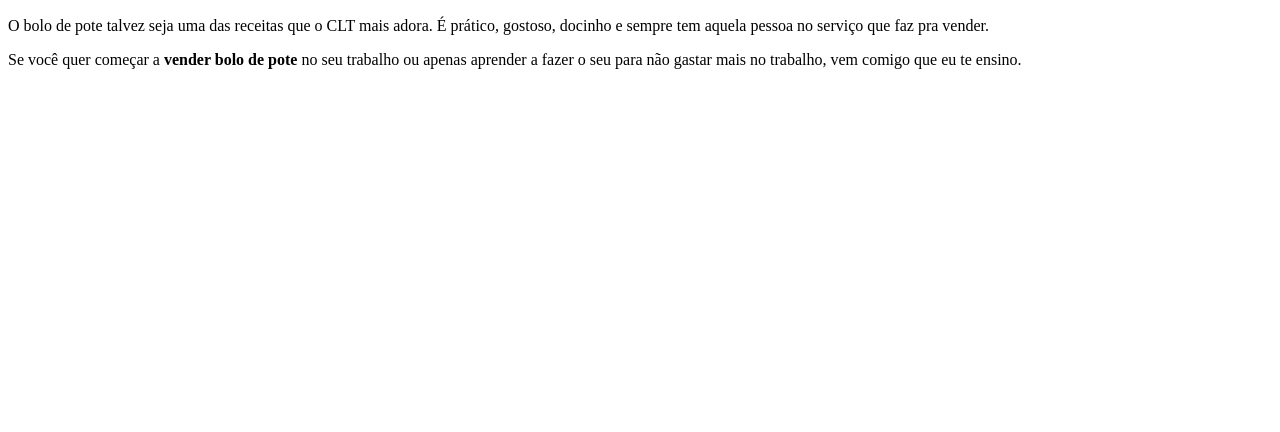
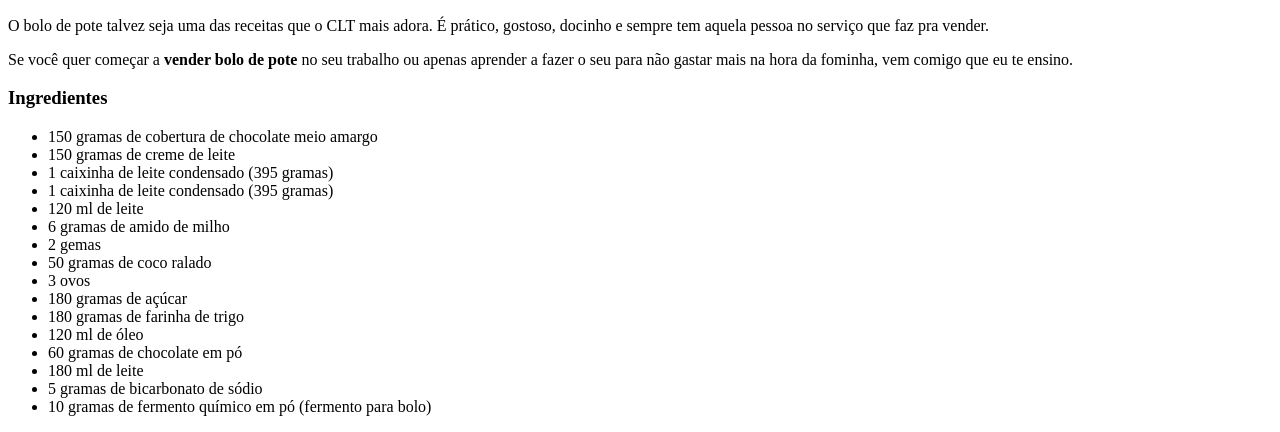
Before and after one commit to rafacelia/odin-recipes, a plain HTML site: page recipes/bolo-de-pote.html in a window 1280 px wide. Shown: the part 470-902 px from the top of the page. Before the commit the page ends 800 px from the top, so only its background shows below. Drawn offline with Linux system fonts and the light colour scheme.

Commit message:
Added list of itens on bolo-de-pote.html

```diff
--- a/recipes/bolo-de-pote.html
+++ b/recipes/bolo-de-pote.html
@@ -13,6 +13,26 @@
     </figure>
     <h2>O que é?</h2>
     <p>O bolo de pote talvez seja uma das receitas que o CLT mais adora. É prático, gostoso, docinho e sempre tem aquela pessoa no serviço que faz pra vender.</p>
-    <p>Se você quer começar a <strong>vender bolo de pote</strong> no seu trabalho ou apenas aprender a fazer o seu para não gastar mais no trabalho, vem comigo que eu te ensino.</p>
+    <p>Se você quer começar a <strong>vender bolo de pote</strong> no seu trabalho ou apenas aprender a fazer o seu para não gastar mais na hora da fominha, vem comigo que eu te ensino.</p>
+
+    <h3>Ingredientes</h3>
+    <ul>
+        <li>150 gramas de cobertura de chocolate meio amargo</li>
+        <li>150 gramas de creme de leite</li>
+        <li>1 caixinha de leite condensado (395 gramas)</li>
+        <li>1 caixinha de leite condensado (395 gramas)</li>
+        <li>120 ml de leite</li>
+        <li>6 gramas de amido de milho</li>
+        <li>2 gemas</li>
+        <li>50 gramas de coco ralado</li>
+        <li>3 ovos</li>
+        <li>180 gramas de açúcar</li>
+        <li>180 gramas de farinha de trigo</li>
+        <li>120 ml de óleo</li>
+        <li>60 gramas de chocolate em pó</li>
+        <li>180 ml de leite</li>
+        <li>5 gramas de bicarbonato de sódio</li>
+        <li>10 gramas de fermento químico em pó (fermento para bolo)</li>
+    </ul>
 </body>
 </html>
```
